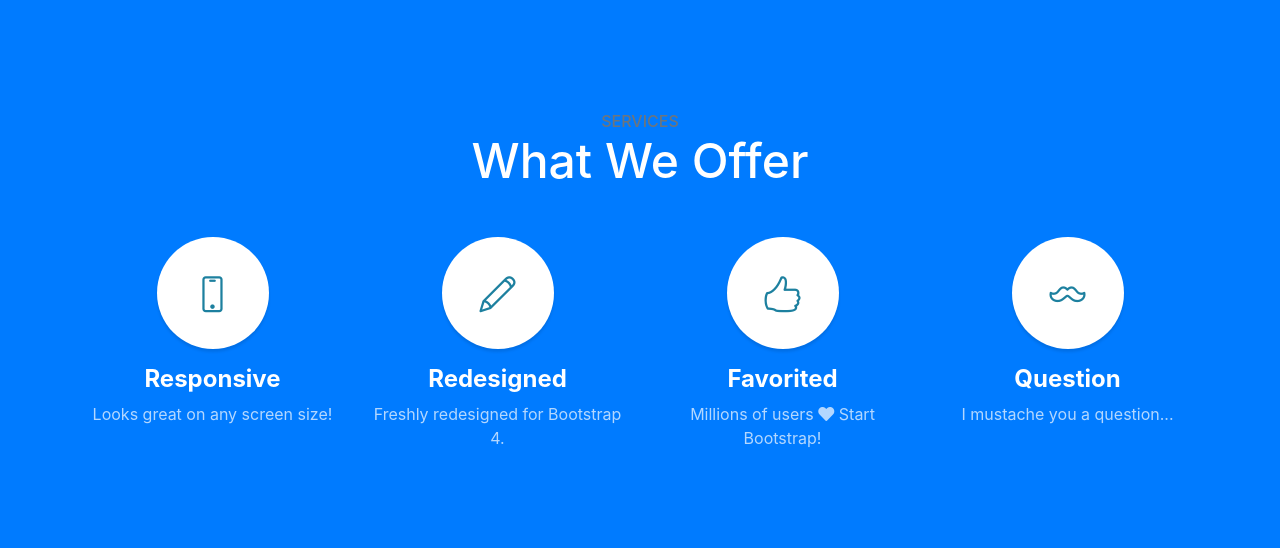
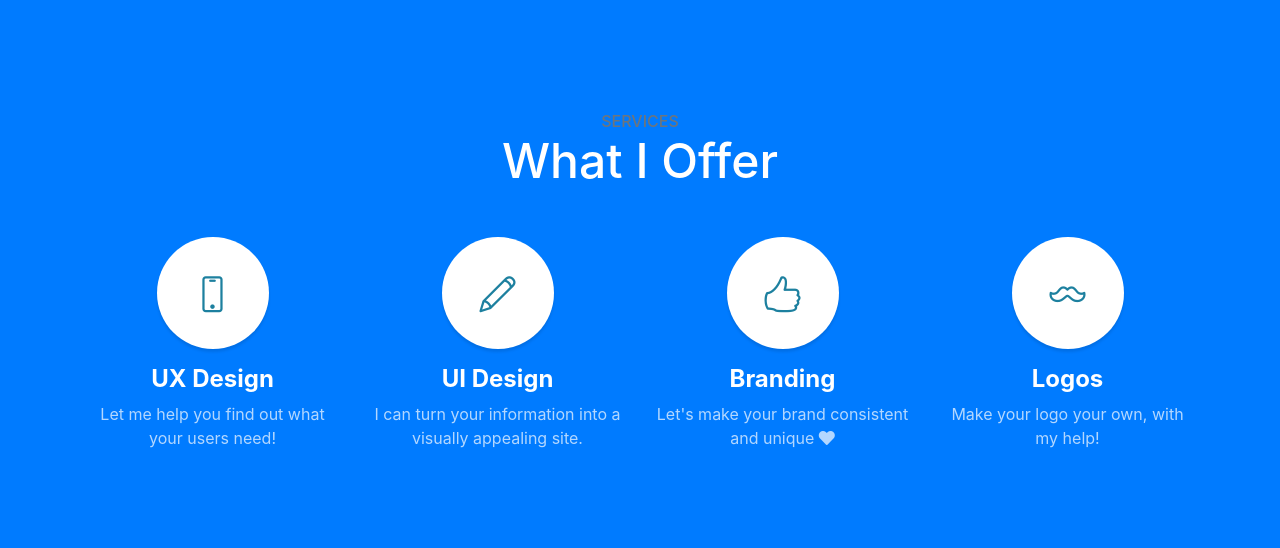
Before and after one commit to mariac213/uxdi12practice, a website with bundled scripts: page index.html in a window 1280 px wide. Shown: the part 1180-1728 px from the top of the page. Built offline with nearby package versions, Linux system fonts and the light colour scheme.

Commit message:
services info updated

```diff
--- a/index.html
+++ b/index.html
@@ -82,7 +82,7 @@
     <div class="container">
       <div class="content-section-heading">
         <h3 class="text-secondary mb-0">Services</h3>
-        <h2 class="mb-5">What We Offer</h2>
+        <h2 class="mb-5">What I Offer</h2>
       </div>
       <div class="row">
         <div class="col-lg-3 col-md-6 mb-5 mb-lg-0">
@@ -90,38 +90,38 @@
             <i class="icon-screen-smartphone"></i>
           </span>
           <h4>
-            <strong>Responsive</strong>
+            <strong>UX Design</strong>
           </h4>
-          <p class="text-faded mb-0">Looks great on any screen size!</p>
+          <p class="text-faded mb-0">Let me help you find out what your users need!</p>
         </div>
         <div class="col-lg-3 col-md-6 mb-5 mb-lg-0">
           <span class="service-icon rounded-circle mx-auto mb-3">
             <i class="icon-pencil"></i>
           </span>
           <h4>
-            <strong>Redesigned</strong>
+            <strong>UI Design</strong>
           </h4>
-          <p class="text-faded mb-0">Freshly redesigned for Bootstrap 4.</p>
+          <p class="text-faded mb-0">I can turn your information into a visually appealing site.</p>
         </div>
         <div class="col-lg-3 col-md-6 mb-5 mb-md-0">
           <span class="service-icon rounded-circle mx-auto mb-3">
             <i class="icon-like"></i>
           </span>
           <h4>
-            <strong>Favorited</strong>
+            <strong>Branding</strong>
           </h4>
-          <p class="text-faded mb-0">Millions of users
+          <p class="text-faded mb-0">Let's make your brand consistent and unique
             <i class="fas fa-heart"></i>
-            Start Bootstrap!</p>
+            </p>
         </div>
         <div class="col-lg-3 col-md-6">
           <span class="service-icon rounded-circle mx-auto mb-3">
             <i class="icon-mustache"></i>
           </span>
           <h4>
-            <strong>Question</strong>
+            <strong>Logos</strong>
           </h4>
-          <p class="text-faded mb-0">I mustache you a question...</p>
+          <p class="text-faded mb-0">Make your logo your own, with my help!</p>
         </div>
       </div>
     </div>
```
